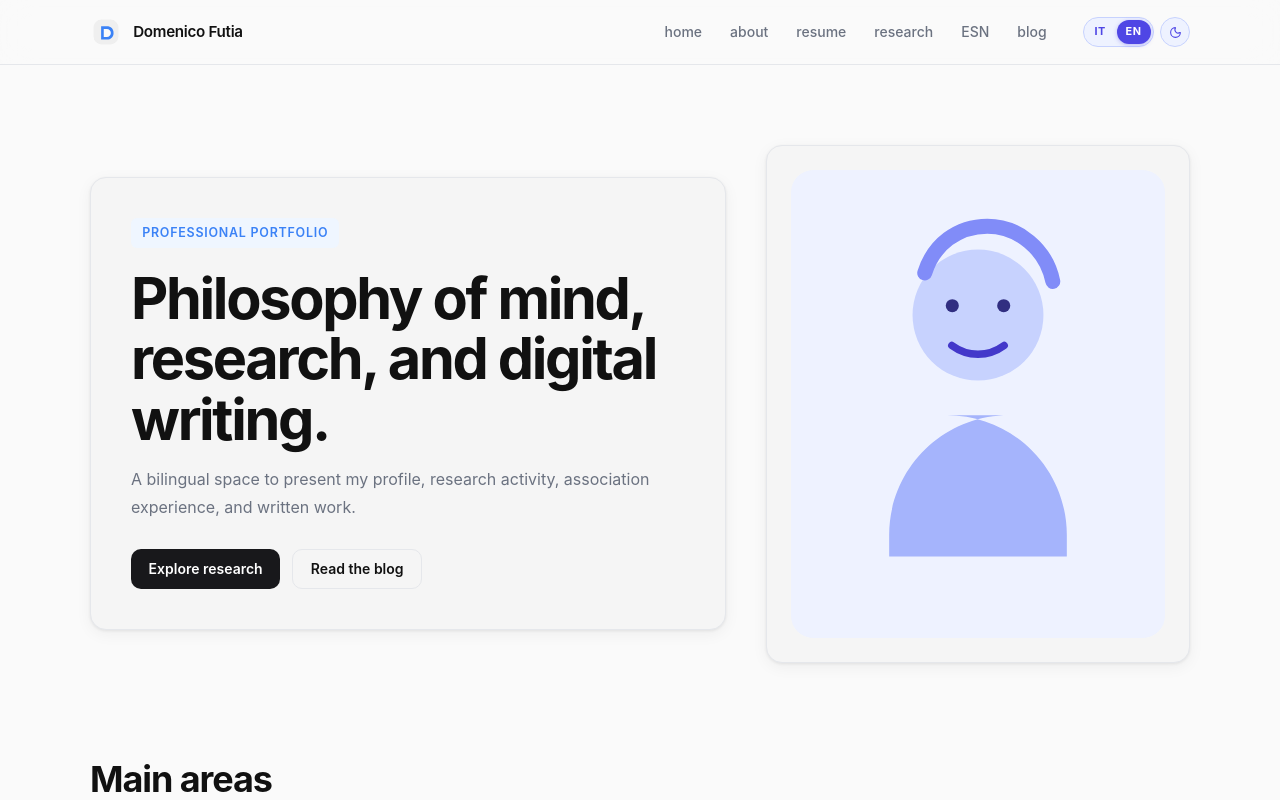
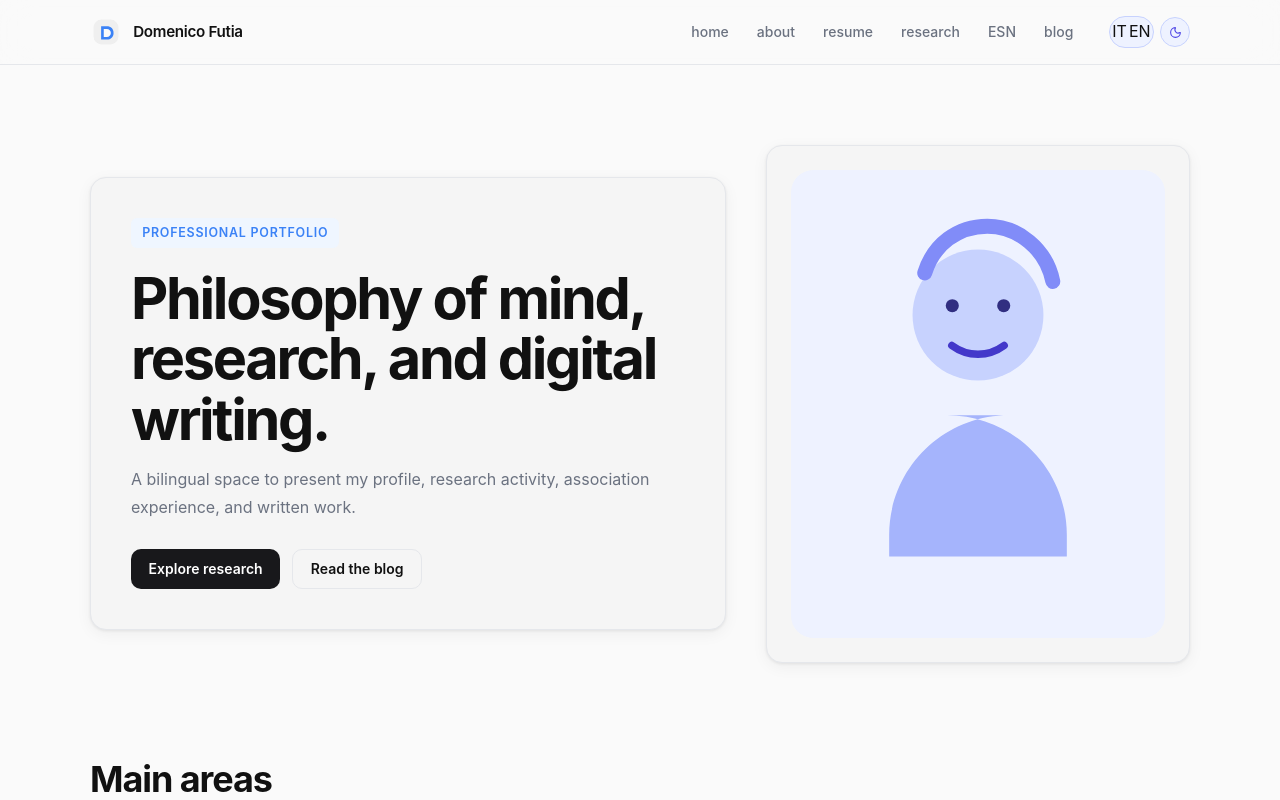
Before and after one commit to domfutia/portfolio-df, a Next.js app: page /en in a window 1280 px wide. Shown: the top 800 px of the page. Built offline with nearby package versions, Linux system fonts and the light colour scheme.

Commit message:
refactor: simplify LocaleSwitcher component and improve link handling

```diff
--- a/src/components/ui/locale-switcher.tsx
+++ b/src/components/ui/locale-switcher.tsx
@@ -1,32 +1,26 @@
 'use client';
 
+import {usePathname} from 'next/navigation';
+import {routing} from '@/i18n/routing';
 import Link from 'next/link';
-import { usePathname } from 'next/navigation';
-import { routing } from '@/i18n/routing';
+import {useLocale} from 'next-intl';
 
-export function LocaleSwitcher({
-  currentLocale,
-  currentPath,
-}: {
-  currentLocale: string;
-  currentPath?: string;
-}) {
+export function LocaleSwitcher({currentLocale}: {currentLocale: string}) {
   const pathname = usePathname();
-  const pathWithoutLocale = pathname.replace(/^\/[a-z]{2}/, '') || '/';
+  const locale = useLocale();
 
   return (
-    <div className="localeSwitcher" aria-label="Language switcher" role="group">
-      {routing.locales.map((locale) => {
-        const href = `/${locale}${pathWithoutLocale === '/' ? '' : pathWithoutLocale}`;
-        const active = locale === currentLocale;
+    <div className="localeSwitcher" role="group" aria-label="Language switcher">
+      {routing.locales.map((loc) => {
+        const isActive = loc === currentLocale;
         return (
           <Link
-            key={locale}
-            href={href}
-            className={active ? 'localeActive' : 'localeLink'}
-            aria-current={active ? 'true' : undefined}
+            key={loc}
+            href={`/${loc}${pathname}`}
+            className={isActive ? 'active' : ''}
+            aria-current={isActive ? 'page' : undefined}
           >
-            {locale.toUpperCase()}
+            {loc.toUpperCase()}
           </Link>
         );
       })}
```
